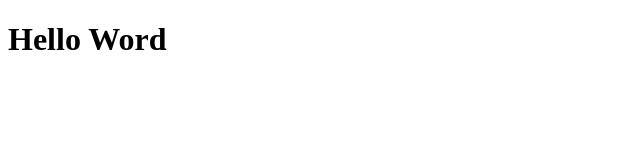
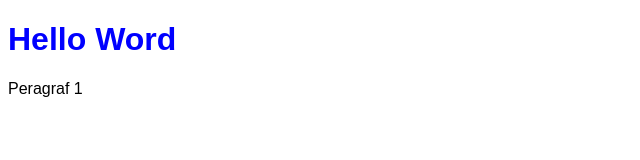
Before and after one commit to MuhamadFahdy/Rekweb-pertemuan-3, a plain HTML site: page index.html in a window 1280 px wide. Shown: the whole page, without its empty margins (0-640 px from the left). Drawn offline with Linux system fonts and the light colour scheme.

Commit message:
menambahan file css

```diff
--- a/index.html
+++ b/index.html
@@ -2,10 +2,13 @@
 <html>
 <head>
 	<title>Ngobar rekweb Pertemuan 3</title>
+	<link rel="stylesheet" type="text/css" href="style.css">
 </head>
 <body>
 
 <h1>Hello Word</h1>
 
+<p>Peragraf 1</p>
+
 </body>
 </html>
--- /dev/null
+++ b/style.css
@@ -0,0 +1,7 @@
+body {
+	font-family: arial;
+}
+
+h1 {
+	color: blue;
+}
```
